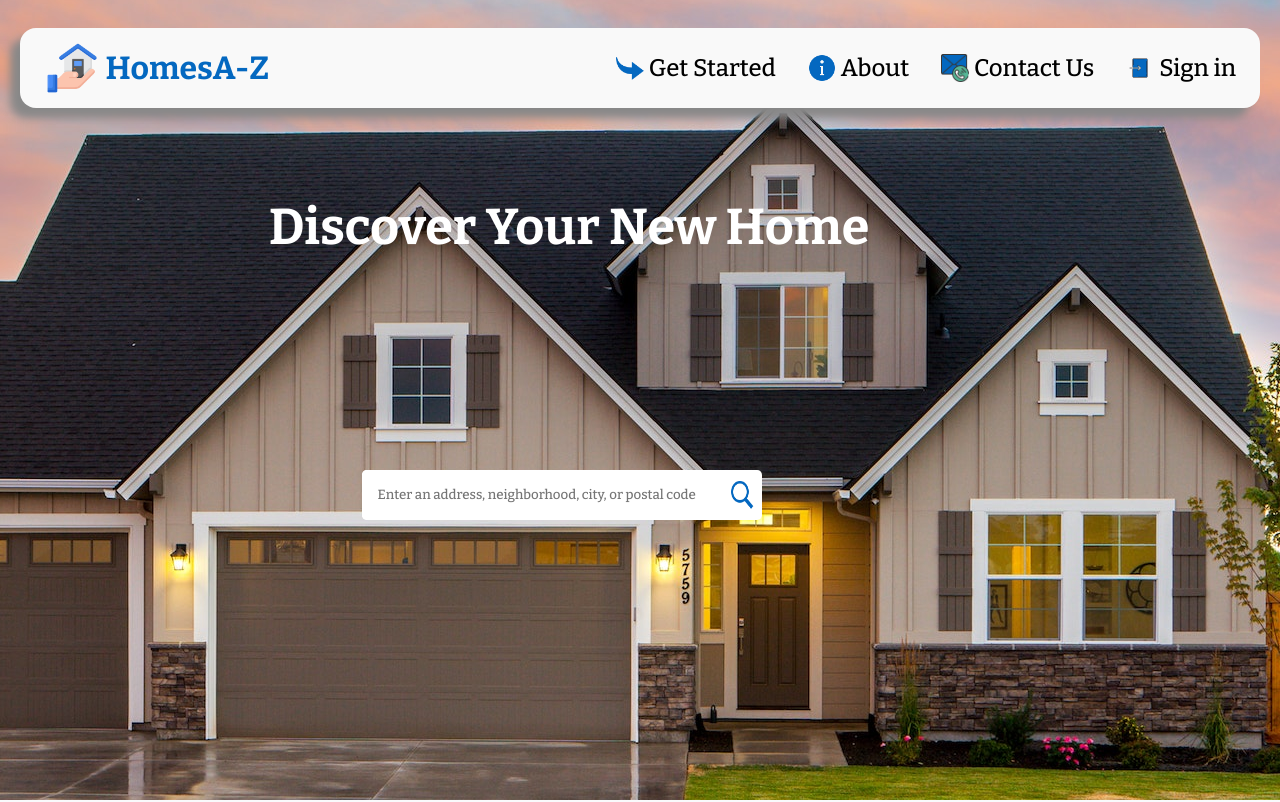
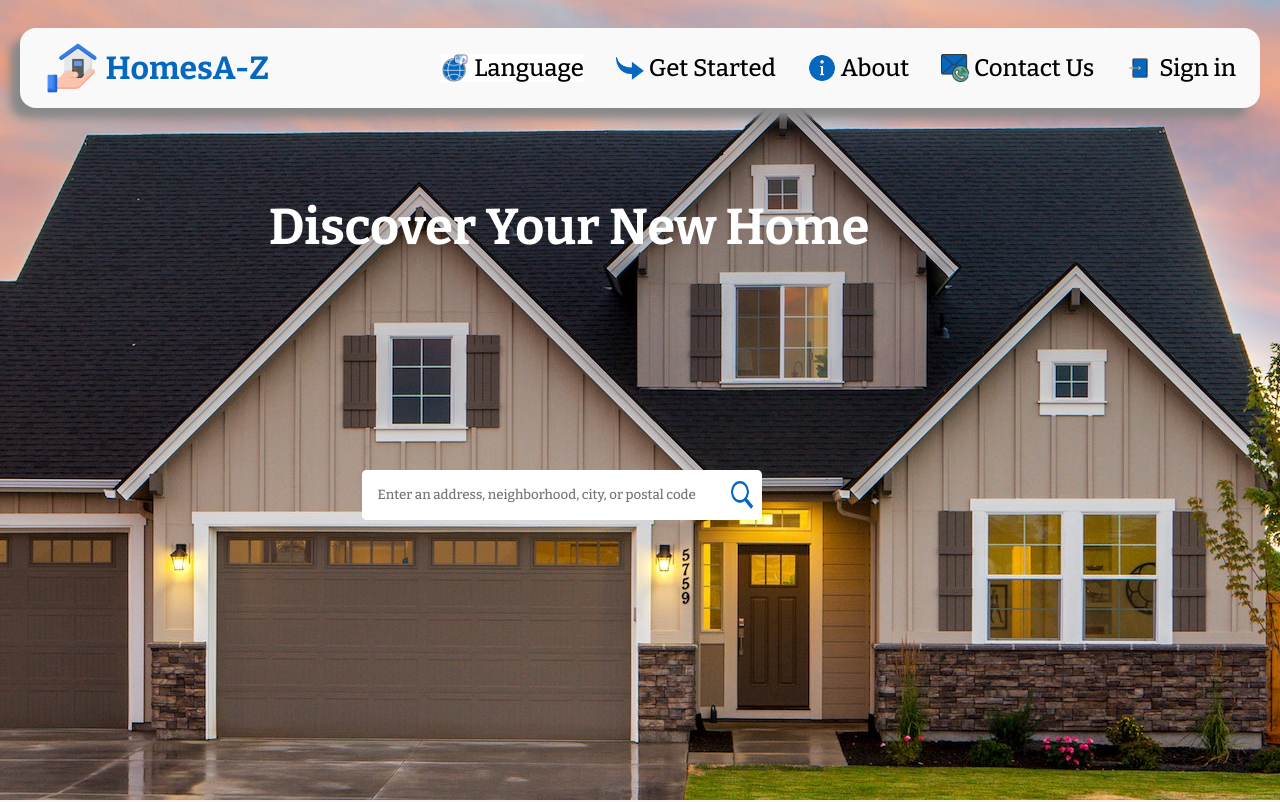
Before and after one commit to StoyanKyopchev/real-estate-website, a React (Create React App) app: page / in a window 1280 px wide. Shown: the top 802 px of the page. Built offline with nearby package versions, Linux system fonts and the light colour scheme; no server answers.

Commit message:
Created a dropdown menu for language selection

```diff
--- a/src/App.jsx
+++ b/src/App.jsx
@@ -9,6 +9,10 @@ import "slick-carousel/slick/slick.css";
 import "slick-carousel/slick/slick-theme.css";
 
 export const TranslatorContext = React.createContext();
+export const locales = {
+  en: { title: "English" },
+  fr: { title: "Français" }
+};
 
 function App() {
   const { t, i18n } = useTranslation();
--- a/src/Components/Hero/Hero.jsx
+++ b/src/Components/Hero/Hero.jsx
@@ -6,6 +6,7 @@ import "./hero.css"
 
 export default function Header() {
     const [openModal, setOpenModal] = useState(false);
+    const [languageMenuOpen, setLanguageMenuOpen] = useState(false);
     const { t, i18n } = useContext(TranslatorContext);
 
     useEffect(() => {
@@ -22,14 +23,25 @@ export default function Header() {
         };
     }, []);
 
+    function toggleLanguageDropdown() {
+        setLanguageMenuOpen(!languageMenuOpen);
+    }
+
     return (
         <>
             <Modal
                 isOpen={openModal}
                 onClose={() => setOpenModal(false)}
             />
-            <div className="heroWrapper">
-                <Navigation setOpenModal={setOpenModal} />
+            <div
+                className="heroWrapper"
+                onClick={() => setLanguageMenuOpen(false)}
+            >
+                <Navigation
+                    setOpenModal={setOpenModal}
+                    toggleLanguageDropdown={toggleLanguageDropdown}
+                    languageMenuOpen={languageMenuOpen}
+                />
                 <div className="innerHeroWrapper">
                     <h1>{t("hero.header")}</h1>
                     <div className="searchBarWrapper">
--- a/src/Components/Hero/Navigation/Navigation.jsx
+++ b/src/Components/Hero/Navigation/Navigation.jsx
@@ -2,7 +2,7 @@ import { useState } from "react";
 import Hamburger from "./hamburger/Hamburger.jsx";
 import "./navigation.css";
 
-export default function Navigation({ setOpenModal }) {
+export default function Navigation({ setOpenModal, languageMenuOpen, toggleLanguageDropdown }) {
     const [hamburgerOpen, setHamburgerOpen] = useState(false);
 
     function toggleHamburger() {
@@ -11,7 +11,10 @@ export default function Navigation({ setOpenModal }) {
 
     return (
         <>
-            <nav className="navWrapper">
+            <nav
+                className="navWrapper"
+                onClick={(e) => {e.stopPropagation();}}
+            >
                 <div
                     className="hamburgerWrapper"
                     onClick={toggleHamburger}
@@ -24,6 +27,19 @@ export default function Navigation({ setOpenModal }) {
                     HomesA-Z
                 </a>
                 <ul className="navInnerWrapper">
+                    <li>
+                        <button
+                            className="languageMenuButton"
+                            onClick={toggleLanguageDropdown}
+                        >
+                            <img src={require("../../../images/navImages/language.png")} />
+                            Language
+                        </button>
+                        <ul className={`languageDropdown ${languageMenuOpen ? "languageDropdownActive" : ""}`}>
+                            <li>English</li>
+                            <li>Français</li>
+                        </ul>
+                    </li>
                     <li>
                         <a href="#getStarted">
                             <img src={require("../../../images/navImages/getStarted.png")} />
--- a/src/Components/Hero/Navigation/navigation.css
+++ b/src/Components/Hero/Navigation/navigation.css
@@ -59,6 +59,67 @@
     margin-right: 0.3rem;
 }
 
+.languageMenuButton {
+    font-size: 1.5rem;
+    font-weight: 500;
+    border: none;
+    background: #fff;
+    cursor: pointer;
+}
+
+.languageMenuButton:hover,
+.languageMenuButton:focus {
+    color: #0468c0;
+}
+
+.languageMenuButton img {
+    width: 1.75rem;
+    height: 1.75rem;
+    vertical-align: top;
+    margin-right: 0.3rem;
+}
+
+.languageDropdown {
+    display: none;
+    position: absolute;
+    background: #fff;
+    border: 1px solid #333;
+    border-bottom: none;
+    border-radius: 0.188rem;
+    margin-top: 1.65rem;
+    width: 8.875rem;
+    animation: expansion 0.2s ease-in-out;
+}
+
+.languageDropdown li {
+    padding: 0.4rem;
+    border-bottom: 1px solid #333;
+    text-align: center;
+    color: #000;
+    cursor: pointer;
+}
+
+.languageDropdown li:hover {
+    background: #0468c0;
+    color: #fff;
+}
+
+.languageDropdownActive {
+    display: block;
+}
+
+@keyframes expansion {
+    0% {
+        opacity: 0;
+        transform: translateY(-30px);
+    }
+
+    100% {
+        opacity: 1;
+        transform: translateY(0);
+    }
+}
+
 @media only screen and (max-width: 574px) {
     .navWrapper {
         width: 100%;
```
Also changed, not shown: src/images/navImages/language.png (added).
